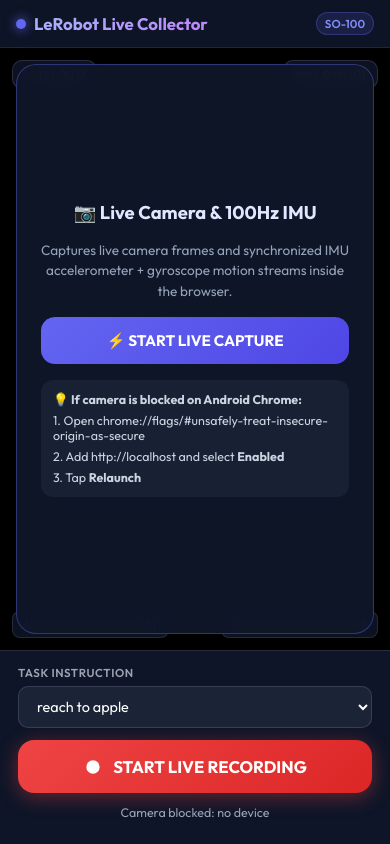
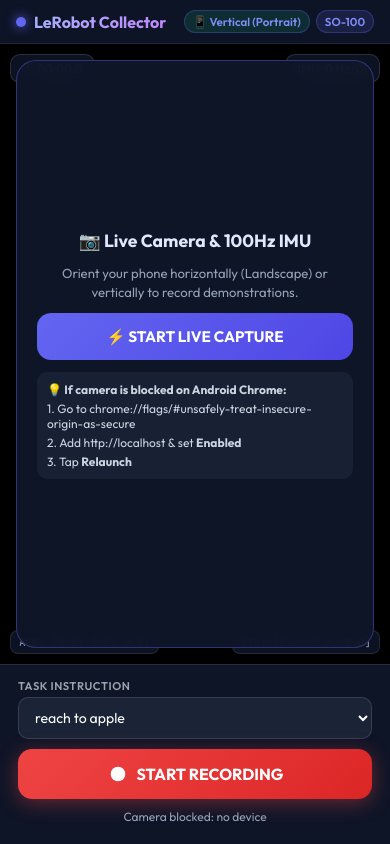
Before and after one commit to FalightSK/omni-kin, a FastAPI app: page /mobile in a window 390 px wide. Run offline with FastAPI, Linux system fonts and the light colour scheme; parts of the project's set-up code (start-up, migrations or seed data) failed here and were passed over.

Commit message:
Add responsive Horizontal Landscape UI and IMU coordinate normalization

```diff
--- a/templates/mobile.html
+++ b/templates/mobile.html
@@ -3,8 +3,8 @@
 <head>
     <meta charset="UTF-8">
     <meta name="viewport" content="width=device-width, initial-scale=1.0, maximum-scale=1.0, user-scalable=no">
-    <title>Live In-Browser Dataset Collector - LeRobot</title>
-    <link href="https://fonts.googleapis.com/css2?family=Outfit:wght@300;400;600;700&display=swap" rel="stylesheet">
+    <title>Mobile Dataset Collector - Multi-Orientation</title>
+    <link href="https://fonts.googleapis.com/css2?family=Outfit:wght@300;400;600;700&family=JetBrains+Mono:wght@400;600&display=swap" rel="stylesheet">
     <style>
         * {
             box-sizing: border-box;
@@ -15,9 +15,10 @@
         }
 
         body {
-            background-color: #080c14;
+            background-color: #060911;
             color: #f3f4f6;
             height: 100vh;
+            width: 100vw;
             display: flex;
             flex-direction: column;
             overflow: hidden;
@@ -25,14 +26,15 @@
 
         /* Top Header */
         header {
-            background: rgba(15, 23, 42, 0.85);
+            background: rgba(15, 23, 42, 0.9);
             backdrop-filter: blur(12px);
-            padding: 12px 16px;
+            padding: 10px 16px;
             display: flex;
             align-items: center;
             justify-content: space-between;
             border-bottom: 1px solid rgba(255, 255, 255, 0.08);
-            z-index: 20;
+            z-index: 30;
+            flex-shrink: 0;
         }
 
         .brand {
@@ -50,11 +52,17 @@
         }
 
         h1 {
-            font-size: 1.05rem;
+            font-size: 1rem;
             font-weight: 700;
             background: linear-gradient(135deg, #a5b4fc 0%, #c084fc 100%);
             -webkit-background-clip: text;
             -webkit-text-fill-color: transparent;
+        }
+
+        .header-badges {
+            display: flex;
+            align-items: center;
+            gap: 6px;
         }
 
         .badge {
@@ -67,7 +75,22 @@
             font-weight: 600;
         }
 
-        /* Viewport Container */
+        .badge-orientation {
+            background: rgba(16, 185, 129, 0.15);
+            color: #34d399;
+            border-color: rgba(16, 185, 129, 0.3);
+        }
+
+        /* Main Workspace Container */
+        .main-workspace {
+            flex: 1;
+            display: flex;
+            flex-direction: column;
+            position: relative;
+            overflow: hidden;
+        }
+
+        /* Camera Viewport */
         .viewport {
             flex: 1;
             position: relative;
@@ -87,9 +110,9 @@
         /* HUD Overlays */
         .hud-top {
             position: absolute;
-            top: 12px;
-            left: 12px;
-            right: 12px;
+            top: 10px;
+            left: 10px;
+            right: 10px;
             display: flex;
             justify-content: space-between;
             pointer-events: none;
@@ -97,7 +120,7 @@
         }
 
         .hud-card {
-            background: rgba(15, 23, 42, 0.8);
+            background: rgba(15, 23, 42, 0.82);
             backdrop-filter: blur(8px);
             border: 1px solid rgba(255, 255, 255, 0.12);
             padding: 6px 12px;
@@ -123,14 +146,14 @@
 
         @keyframes pulse {
             from { opacity: 0.3; }
-            to { opacity: 1; box-shadow: 0 0 10px #ef4444; }
+            to { opacity: 1; box-shadow: 0 0 12px #ef4444; }
         }
 
         .hud-bottom {
             position: absolute;
-            bottom: 12px;
-            left: 12px;
-            right: 12px;
+            bottom: 10px;
+            left: 10px;
+            right: 10px;
             display: flex;
             justify-content: space-between;
             pointer-events: none;
@@ -138,17 +161,17 @@
         }
 
         .telemetry-card {
-            background: rgba(15, 23, 42, 0.8);
+            background: rgba(15, 23, 42, 0.82);
             backdrop-filter: blur(8px);
             border: 1px solid rgba(255, 255, 255, 0.1);
-            padding: 6px 10px;
+            padding: 4px 8px;
             border-radius: 8px;
-            font-size: 0.7rem;
+            font-size: 0.68rem;
             color: #94a3b8;
-            font-family: monospace;
+            font-family: 'JetBrains Mono', monospace;
         }
 
-        /* Help / Permission Card */
+        /* Permission & Help Card */
         .guide-card {
             position: absolute;
             inset: 16px;
@@ -156,36 +179,24 @@
             backdrop-filter: blur(16px);
             border: 1px solid rgba(99, 102, 241, 0.4);
             border-radius: 20px;
-            padding: 24px;
+            padding: 20px;
             display: flex;
             flex-direction: column;
             justify-content: center;
             text-align: center;
-            gap: 16px;
-            z-index: 15;
+            gap: 12px;
+            z-index: 20;
         }
 
         .guide-card h2 {
-            font-size: 1.15rem;
+            font-size: 1.1rem;
             color: #e0e7ff;
         }
 
         .guide-card p {
-            font-size: 0.85rem;
+            font-size: 0.82rem;
             color: #94a3b8;
-            line-height: 1.5;
-        }
-
-        .guide-steps {
-            background: rgba(30, 41, 59, 0.6);
-            border-radius: 12px;
-            padding: 12px;
-            text-align: left;
-            font-size: 0.78rem;
-            color: #cbd5e1;
-            display: flex;
-            flex-direction: column;
-            gap: 6px;
+            line-height: 1.4;
         }
 
         .btn-action {
@@ -199,26 +210,39 @@
             cursor: pointer;
         }
 
-        /* Controls Panel */
-        .controls {
+        .guide-steps {
+            background: rgba(30, 41, 59, 0.6);
+            border-radius: 10px;
+            padding: 10px;
+            text-align: left;
+            font-size: 0.75rem;
+            color: #cbd5e1;
+            display: flex;
+            flex-direction: column;
+            gap: 4px;
+        }
+
+        /* Controls Panel - Default (Portrait) */
+        .controls-panel {
             background: rgba(15, 23, 42, 0.95);
             backdrop-filter: blur(16px);
             border-top: 1px solid rgba(255, 255, 255, 0.1);
-            padding: 14px 18px 24px 18px;
+            padding: 14px 18px 20px 18px;
             display: flex;
             flex-direction: column;
-            gap: 12px;
-            z-index: 20;
+            gap: 10px;
+            z-index: 25;
+            flex-shrink: 0;
         }
 
         .input-group {
             display: flex;
             flex-direction: column;
-            gap: 6px;
+            gap: 4px;
         }
 
         label {
-            font-size: 0.72rem;
+            font-size: 0.7rem;
             text-transform: uppercase;
             letter-spacing: 0.05em;
             color: #9ca3af;
@@ -235,28 +259,27 @@
             background: rgba(30, 41, 59, 0.8);
             border: 1px solid rgba(255, 255, 255, 0.12);
             color: #fff;
-            padding: 10px 14px;
+            padding: 10px 12px;
             border-radius: 10px;
-            font-size: 0.9rem;
+            font-size: 0.88rem;
             outline: none;
         }
 
-        /* Record Button */
         .btn-record {
             background: linear-gradient(135deg, #ef4444 0%, #dc2626 100%);
             color: white;
             border: none;
-            padding: 16px;
-            border-radius: 16px;
-            font-size: 1.05rem;
+            padding: 14px;
+            border-radius: 14px;
+            font-size: 1rem;
             font-weight: 700;
             display: flex;
             align-items: center;
             justify-content: center;
-            gap: 10px;
+            gap: 8px;
             box-shadow: 0 4px 20px rgba(239, 68, 68, 0.4);
             cursor: pointer;
-            transition: transform 0.1s, box-shadow 0.2s;
+            transition: transform 0.1s;
         }
 
         .btn-record:active {
@@ -269,9 +292,50 @@
         }
 
         .status-text {
-            font-size: 0.78rem;
+            font-size: 0.75rem;
             text-align: center;
             color: #94a3b8;
+        }
+
+        /* =======================================================
+           LANDSCAPE / HORIZONTAL AXIS RESPONSIVE LAYOUT
+           ======================================================= */
+        @media (orientation: landscape) or (max-height: 500px) {
+            header {
+                padding: 6px 14px;
+            }
+
+            .main-workspace {
+                flex-direction: row;
+            }
+
+            .viewport {
+                flex: 1;
+                height: 100%;
+            }
+
+            .controls-panel {
+                width: 260px;
+                height: 100%;
+                border-top: none;
+                border-left: 1px solid rgba(255, 255, 255, 0.1);
+                padding: 12px 14px;
+                justify-content: space-between;
+                gap: 8px;
+                overflow-y: auto;
+            }
+
+            .btn-record {
+                padding: 16px 12px;
+                font-size: 0.95rem;
+                flex-direction: column;
+                gap: 4px;
+            }
+
+            .btn-record svg {
+                width: 24px;
+                height: 24px;
+            }
         }
     </style>
 </head>
@@ -280,25 +344,30 @@
     <header>
         <div class="brand">
             <div class="brand-dot"></div>
-            <h1>LeRobot Live Collector</h1>
+            <h1>LeRobot Collector</h1>
         </div>
+        <div class="header-badges">
+            <div class="badge badge-orientation" id="orientBadge">📱 HORIZONTAL (Landscape)</div>
             <div class="badge">SO-100</div>
+        </div>
     </header>
 
+    <div class="main-workspace">
+        <!-- Viewport Area -->
         <div class="viewport">
             <video id="cameraPreview" autoplay playsinline muted></video>
 
-        <!-- Permission & Activation Card -->
+            <!-- Permission / Startup Card -->
             <div class="guide-card" id="guideCard">
                 <h2>📷 Live Camera & 100Hz IMU</h2>
-            <p>Captures live camera frames and synchronized IMU accelerometer + gyroscope motion streams inside the browser.</p>
+                <p>Orient your phone horizontally (Landscape) or vertically to record demonstrations.</p>
 
                 <button class="btn-action" id="enableBtn">⚡ START LIVE CAPTURE</button>
 
                 <div class="guide-steps" id="browserHelp" style="display: none;">
                     <strong>💡 If camera is blocked on Android Chrome:</strong>
-                <span>1. Open <code>chrome://flags/#unsafely-treat-insecure-origin-as-secure</code></span>
-                <span>2. Add <code id="originCode">http://192.168.1.178:8000</code> and select <strong>Enabled</strong></span>
+                    <span>1. Go to <code>chrome://flags/#unsafely-treat-insecure-origin-as-secure</code></span>
+                    <span>2. Add <code id="originCode">http://192.168.1.178:8000</code> & set <strong>Enabled</strong></span>
                     <span>3. Tap <strong>Relaunch</strong></span>
                 </div>
             </div>
@@ -321,7 +390,8 @@
             </div>
         </div>
 
-    <div class="controls">
+        <!-- Controls Area (Side on Landscape, Bottom on Portrait) -->
+        <div class="controls-panel">
             <div class="input-group">
                 <label for="taskPreset">Task Instruction</label>
                 <div class="instruction-box">
@@ -336,13 +406,14 @@
             </div>
 
             <button class="btn-record" id="recordBtn">
-            <svg width="20" height="20" viewBox="0 0 24 24" fill="currentColor">
+                <svg width="22" height="22" viewBox="0 0 24 24" fill="currentColor">
                     <circle cx="12" cy="12" r="8"/>
                 </svg>
-            <span id="recordBtnText">START LIVE RECORDING</span>
+                <span id="recordBtnText">START RECORDING</span>
             </button>
 
             <div class="status-text" id="statusText">Ready to start demonstration</div>
+        </div>
     </div>
 
     <script>
@@ -362,6 +433,7 @@
         const statusText = document.getElementById('statusText');
         const taskPreset = document.getElementById('taskPreset');
         const taskCustom = document.getElementById('taskCustom');
+        const orientBadge = document.getElementById('orientBadge');
 
         originCode.innerText = `${window.location.protocol}//${window.location.host}`;
 
@@ -376,6 +448,33 @@
         let imuRateInterval = null;
         let lastAccel = [0, 0, 9.81];
         let lastGyro = [0, 0, 0];
+        let currentScreenAngle = 0;
+
+        // Update Orientation Display & Tracking Angle
+        function updateOrientation() {
+            const angle = (screen.orientation && screen.orientation.angle !== undefined)
+                ? screen.orientation.angle
+                : (window.orientation || 0);
+
+            currentScreenAngle = angle;
+
+            if (Math.abs(angle) === 90 || Math.abs(angle) === 270 || window.innerWidth > window.innerHeight) {
+                orientBadge.innerText = "📱 Horizontal (Landscape)";
+                orientBadge.style.color = "#34d399";
+                orientBadge.style.borderColor = "rgba(16, 185, 129, 0.3)";
+            } else {
+                orientBadge.innerText = "📱 Vertical (Portrait)";
+                orientBadge.style.color = "#818cf8";
+                orientBadge.style.borderColor = "rgba(99, 102, 241, 0.3)";
+            }
+        }
+
+        window.addEventListener('resize', updateOrientation);
+        window.addEventListener('orientationchange', updateOrientation);
+        if (screen.orientation) {
+            screen.orientation.addEventListener('change', updateOrientation);
+        }
+        updateOrientation();
 
         // Custom task toggle
         taskPreset.addEventListener('change', (e) => {
@@ -400,7 +499,8 @@
                         imuData.push({
                             timestamp: elapsed,
                             accel: lastAccel,
-                            gyro: lastGyro
+                            gyro: lastGyro,
+                            screen_angle: currentScreenAngle
                         });
                         imuSampleCount++;
                         imuTotal.innerText = imuData.length;
@@ -420,10 +520,12 @@
                 });
             }
 
+            if (!imuRateInterval) {
                 imuRateInterval = setInterval(() => {
                     imuRate.innerText = imuSampleCount;
                     imuSampleCount = 0;
                 }, 1000);
+            }
         }
 
         // Start Camera Stream
@@ -441,8 +543,8 @@
                 const constraints = {
                     video: {
                         facingMode: { ideal: 'environment' },
-                        width: { ideal: 640 },
-                        height: { ideal: 480 },
+                        width: { ideal: 1280 },
+                        height: { ideal: 720 },
                         frameRate: { ideal: 30 }
                     },
                     audio: false
@@ -458,7 +560,7 @@
 
                 guideCard.style.display = 'none';
                 setupIMU();
-                statusText.innerText = "Live camera & IMU tracking active.";
+                statusText.innerText = "Live camera & IMU active.";
             } catch (err) {
                 console.error("Camera access failed:", err);
                 statusText.innerText = "Camera blocked: " + err.message;
@@ -530,7 +632,7 @@
             recDot.classList.remove('active');
             recordBtn.classList.remove('recording');
             recordBtnText.innerText = "SAVING...";
-            statusText.innerText = "Uploading demonstration & calculating IK...";
+            statusText.innerText = "Processing demonstration...";
 
             mediaRecorder.stop();
 
@@ -559,12 +661,11 @@
                     statusText.innerText = "Upload failed: " + err.message;
                 }
 
-                recordBtnText.innerText = "START LIVE RECORDING";
+                recordBtnText.innerText = "START RECORDING";
             };
         }
 
         window.onload = () => {
-            // Auto start if available
             if (navigator.mediaDevices && navigator.mediaDevices.getUserMedia) {
                 startLiveCapture();
             }
```
Also changed, not shown: trajectory_estimator.py (+11 -1 lines). Lines whose indentation alone changed are shown as unchanged.
